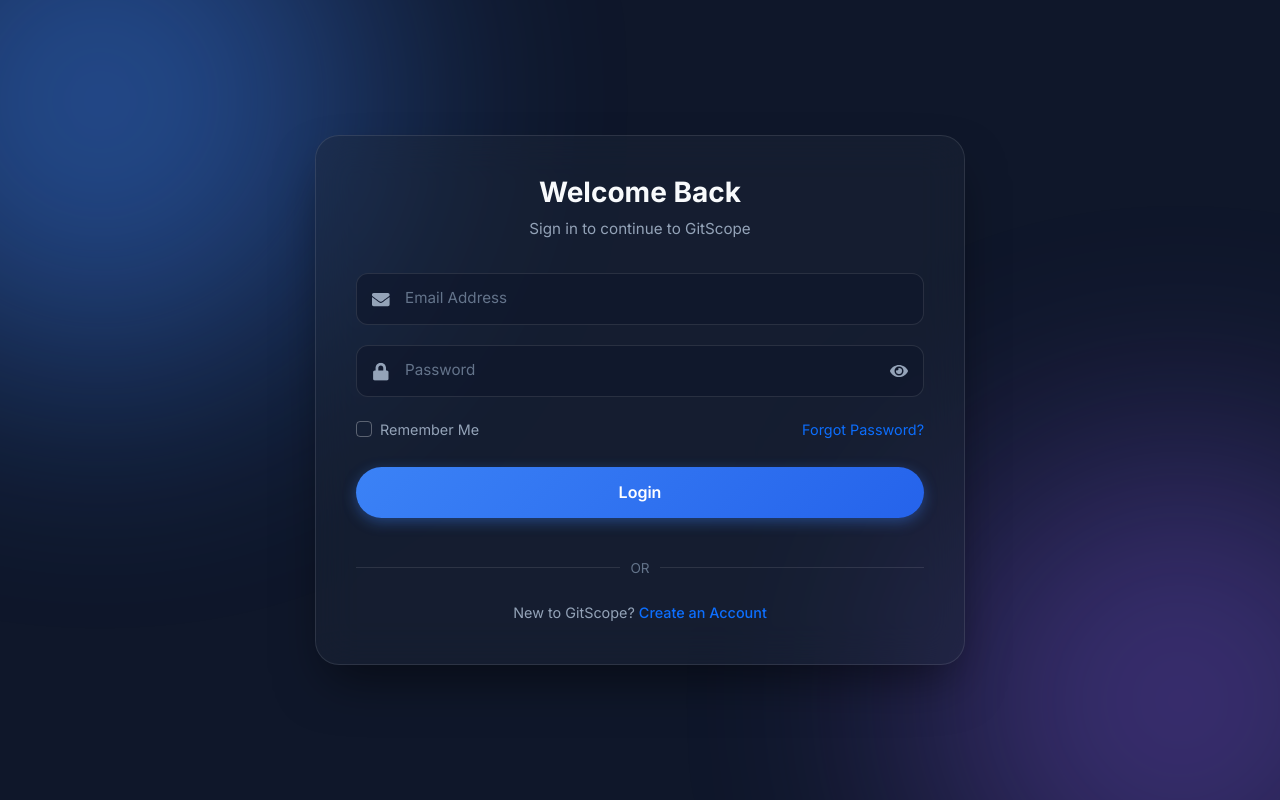
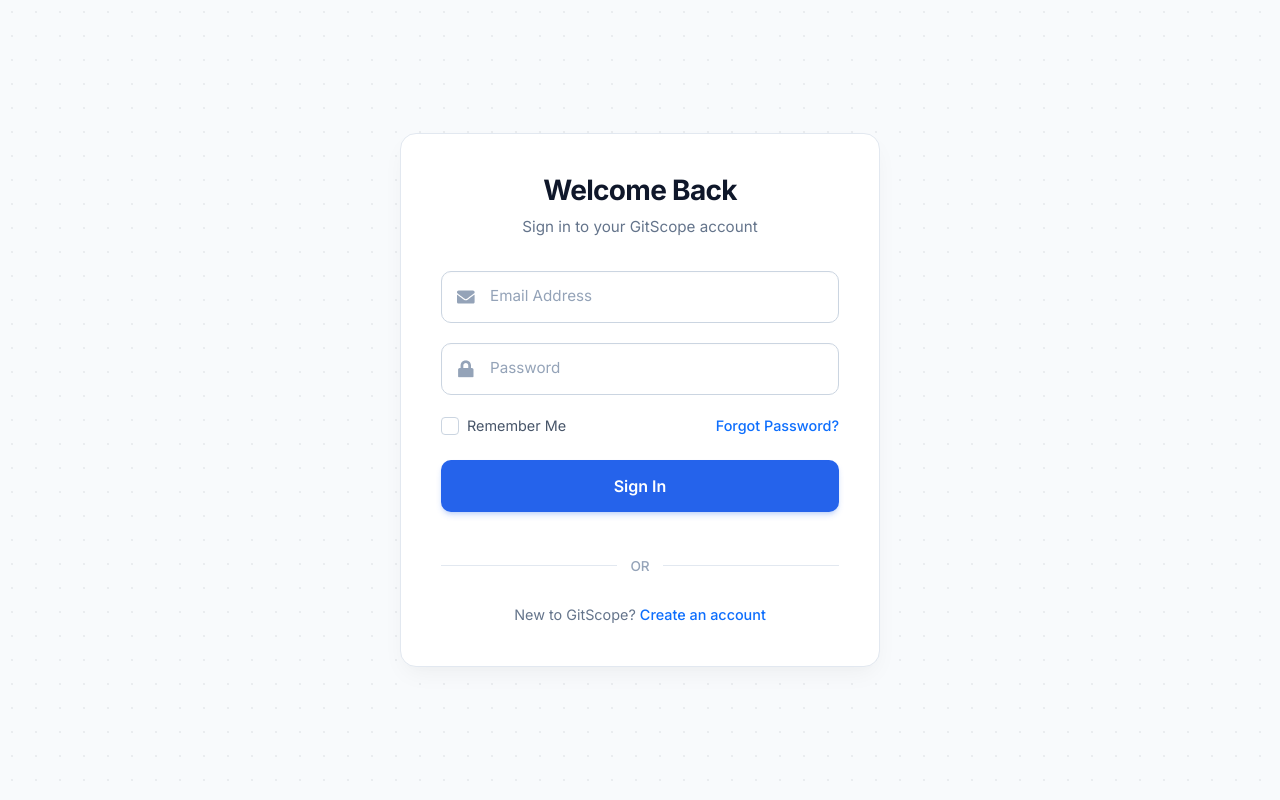
Before and after one commit to M-Kishore732006/GitScope, a React (Create React App) app in the folder client/: page /login in a window 1280 px wide. Built offline with nearby package versions, Linux system fonts and the light colour scheme.

Commit message:
Login and Signup page created

```diff
--- a/client/src/components/AuthCard.js
+++ b/client/src/components/AuthCard.js
@@ -1,20 +1,17 @@
-// src/components/AuthCard.js
 import React from 'react';
 
-// Updated default width to use CSS min() for native responsiveness.
-// It will take up 90vw on mobile devices and cap at 650px on larger screens.
-const AuthCard = ({ title, subtitle, children, width = 'min(90vw, 650px)' }) => {
+const AuthCard = ({ title, subtitle, children, width = 'min(90vw, 480px)' }) => {
   return (
     <div className="auth-layout w-100">
       <div
-        className="glass-card"
+        className="solid-card"
         style={{
-          width: '100%',     // Ensures the element attempts to fill the width
-          maxWidth: width,   // Applies the responsive 90vw -> 650px limit
-          margin: '0 auto'   // Keeps the card centered on the screen
+          maxWidth: width,
+          margin: '0 auto'
         }}
       >
-        <div className="text-center">
+        <div className="text-center" style={{ marginBottom: '2rem' }}>
+          {/* Optional: Add a subtle logo placeholder here if you want */}
           <h2 className="auth-title">{title}</h2>
           <p className="auth-subtitle">{subtitle}</p>
         </div>
--- a/client/src/components/AuthInput.js
+++ b/client/src/components/AuthInput.js
@@ -1,36 +1,18 @@
-import React, { useState } from 'react';
-import { FaEye, FaEyeSlash } from 'react-icons/fa';
+import React from 'react';
 
-const AuthInput = ({ icon: Icon, type, placeholder, name, value, onChange, required = true }) => {
-  const [showPassword, setShowPassword] = useState(false);
-
-  const isPassword = type === 'password';
-  const inputType = isPassword ? (showPassword ? 'text' : 'password') : type;
-
+const AuthInput = ({ icon: Icon, type, name, placeholder, value, onChange }) => {
   return (
     <div className="auth-input-group">
-      <div className="auth-input-icon">
-        <Icon />
-      </div>
       <input
-        type={inputType}
-        className="auth-input"
+        type={type}
+        name={name}
         placeholder={placeholder}
-        name={name}
         value={value}
         onChange={onChange}
-        required={required}
+        className="auth-input"
+        required
       />
-      {isPassword && (
-        <button
-          type="button"
-          className="toggle-password"
-          onClick={() => setShowPassword(!showPassword)}
-          aria-label="Toggle password visibility"
-        >
-          {showPassword ? <FaEyeSlash size={18} /> : <FaEye size={18} />}
-        </button>
-      )}
+      {Icon && <Icon className="auth-input-icon" />}
     </div>
   );
 };
--- a/client/src/pages/Login.js
+++ b/client/src/pages/Login.js
@@ -1,6 +1,6 @@
 import React, { useState } from 'react';
 import { Link } from 'react-router-dom';
-import { FaEnvelope, FaLock} from 'react-icons/fa';
+import { FaEnvelope, FaLock } from 'react-icons/fa';
 import AuthCard from '../components/AuthCard';
 import AuthInput from '../components/AuthInput';
 
@@ -17,13 +17,12 @@
   const handleSubmit = (e) => {
     e.preventDefault();
     console.log('Login submitted:', formData);
-    // Add authentication logic here
   };
 
   return (
     <AuthCard
       title="Welcome Back"
-      subtitle="Sign in to continue to GitScope"
+      subtitle="Sign in to your GitScope account"
     >
       <form onSubmit={handleSubmit}>
         <AuthInput
@@ -44,28 +43,26 @@
           onChange={handleChange}
         />
 
-        <div className="d-flex justify-content-between align-items-center mb-4">
-          <div className="form-check custom-checkbox">
-            <input className="form-check-input" type="checkbox" id="rememberMe" />
-            <label className="form-check-label" htmlFor="rememberMe">
-              Remember Me
-            </label>
+        <div style={{ display: 'flex', justifyContent: 'space-between', alignItems: 'center', marginBottom: '1.5rem' }}>
+          <div className="custom-checkbox">
+            <input type="checkbox" id="rememberMe" />
+            <label htmlFor="rememberMe">Remember Me</label>
           </div>
           <Link to="/forgot-password" className="link-primary" style={{ fontSize: '0.9rem' }}>
             Forgot Password?
           </Link>
         </div>
 
-        <button type="submit" className="btn-primary-gradient mb-3">
-          Login
+        <button type="submit" className="btn-primary-solid mb-3">
+          Sign In
         </button>
       </form>
 
       <div className="divider">OR</div>
 
-
-      <p className="text-center mt-4 mb-0" style={{ color: '#94A3B8', fontSize: '0.9rem' }}>
-        New to GitScope? <Link to="/signup" className="link-primary fw-medium">Create an Account</Link>
+      {/* Note the color update here to #64748B */}
+      <p style={{ textAlign: 'center', marginTop: '1.5rem', marginBottom: 0, color: '#64748B', fontSize: '0.9rem' }}>
+        New to GitScope? <Link to="/signup" className="link-primary">Create an account</Link>
       </p>
     </AuthCard>
   );
--- a/client/src/pages/Signup.js
+++ b/client/src/pages/Signup.js
@@ -25,17 +25,17 @@
       return;
     }
     console.log('Signup submitted:', formData);
-    // Add registration logic here
   };
 
   return (
     <AuthCard
       title="Create Account"
       subtitle="Start tracking your GitHub contributions"
+      width="min(90vw, 550px)"
     >
-      {/* Removed the inline styles handling the overflow/scroll here */}
       <form onSubmit={handleSubmit}>
 
+        <div style={{ display: 'grid', gridTemplateColumns: 'repeat(auto-fit, minmax(200px, 1fr))', gap: '0 1rem' }}>
           <AuthInput
             icon={FaUser}
             type="text"
@@ -44,7 +44,6 @@
             value={formData.fullName}
             onChange={handleChange}
           />
-
           <AuthInput
             icon={FaIdBadge}
             type="text"
@@ -53,6 +52,7 @@
             value={formData.rollNumber}
             onChange={handleChange}
           />
+        </div>
 
         <AuthInput
           icon={FaEnvelope}
@@ -72,6 +72,7 @@
           onChange={handleChange}
         />
 
+        <div style={{ display: 'grid', gridTemplateColumns: 'repeat(auto-fit, minmax(200px, 1fr))', gap: '0 1rem' }}>
           <AuthInput
             icon={FaLock}
             type="password"
@@ -80,7 +81,6 @@
             value={formData.password}
             onChange={handleChange}
           />
-
           <AuthInput
             icon={FaLock}
             type="password"
@@ -89,18 +89,18 @@
             value={formData.confirmPassword}
             onChange={handleChange}
           />
+        </div>
 
-        <button type="submit" className="btn-primary-gradient mt-2 mb-3">
-          Sign Up
+        <button type="submit" className="btn-primary-solid mt-2 mb-3">
+          Create Account
         </button>
       </form>
 
       <div className="divider">OR</div>
 
-
-
-      <p className="text-center mt-4 mb-0" style={{ color: '#94A3B8', fontSize: '0.9rem' }}>
-        Already have an account? <Link to="/login" className="link-primary fw-medium">Login</Link>
+      {/* Note the color update here to #64748B */}
+      <p style={{ textAlign: 'center', marginTop: '1.5rem', marginBottom: 0, color: '#64748B', fontSize: '0.9rem' }}>
+        Already have an account? <Link to="/login" className="link-primary">Sign in</Link>
       </p>
     </AuthCard>
   );
--- a/client/src/styles/auth.css
+++ b/client/src/styles/auth.css
@@ -1,78 +1,51 @@
-@import url('https://fonts.googleapis.com/css2?family=Inter:wght@300;400;500;600;700&display=swap');
+@import url('https://fonts.googleapis.com/css2?family=Inter:wght@400;500;600;700&display=swap');
 
 body {
   margin: 0;
   font-family: 'Inter', sans-serif;
-  background-color: #0F172A;
-  color: #F8FAFC;
-  overflow-x: hidden;
+  background-color: #F8FAFC; /* Soft, clean light gray background */
+  color: #0F172A; /* Deep slate for maximum readability */
 }
 
-/* Background Glowing Circles */
+/* Page Layout */
 .auth-layout {
-  position: relative;
   min-height: 100vh;
   display: flex;
   align-items: center;
   justify-content: center;
-  background-color: #0F172A;
-  overflow: hidden;
   padding: 2rem 1rem;
+  /* Subtle gray grid pattern */
+  background-image: radial-gradient(rgba(15, 23, 42, 0.06) 1px, transparent 1px);
+  background-size: 24px 24px;
 }
 
-.auth-layout::before,
-.auth-layout::after {
-  content: '';
-  position: absolute;
-  width: 500px;
-  height: 500px;
-  border-radius: 50%;
-  filter: blur(120px);
-  z-index: 0;
-  opacity: 0.4;
-  animation: pulseGlow 8s infinite alternate;
+/* Solid Professional Card (Light) */
+.solid-card {
+  background-color: #FFFFFF; /* Pure white */
+  border: 1px solid #E2E8F0;
+  border-radius: 16px;
+  padding: 2.5rem;
+  /* Soft, premium shadow */
+  box-shadow: 0 10px 25px -5px rgba(0, 0, 0, 0.05), 0 8px 10px -6px rgba(0, 0, 0, 0.01);
+  width: 100%;
 }
 
-.auth-layout::before {
-  top: -150px;
-  left: -150px;
-  background: #3B82F6;
+/* Typography */
+.auth-title {
+  font-weight: 700;
+  font-size: 1.75rem;
+  margin-bottom: 0.5rem;
+  color: #0F172A; /* Almost black */
+  letter-spacing: -0.025em;
 }
 
-.auth-layout::after {
-  bottom: -150px;
-  right: -150px;
-  background: #8B5CF6;
-  animation-delay: 4s;
+.auth-subtitle {
+  color: #64748B; /* Medium gray */
+  font-size: 0.95rem;
+  margin-bottom: 2rem;
 }
 
-@keyframes pulseGlow {
-  0% { transform: scale(1); opacity: 0.3; }
-  100% { transform: scale(1.1); opacity: 0.5; }
-}
-
-/* Glassmorphism Card */
-.glass-card {
-  background: rgba(30, 41, 59, 0.4);
-  backdrop-filter: blur(20px);
-  -webkit-backdrop-filter: blur(20px);
-  border: 1px solid rgba(255, 255, 255, 0.1);
-  border-radius: 24px;
-  padding: 2.5rem;
-  box-shadow: 0 25px 50px -12px rgba(0, 0, 0, 0.5);
-  position: relative;
-  z-index: 1;
-  width: 100%;
-  max-width: 450px;
-  animation: fadeIn 0.6s ease-out;
-}
-
-@keyframes fadeIn {
-  from { opacity: 0; transform: translateY(20px); }
-  to { opacity: 1; transform: translateY(0); }
-}
-
-/* Input Styling */
+/* Input Fields */
 .auth-input-group {
   position: relative;
   margin-bottom: 1.25rem;
@@ -85,170 +58,141 @@
   transform: translateY(-50%);
   color: #94A3B8;
   font-size: 1.1rem;
-  transition: color 0.3s ease;
-  z-index: 2;
+  transition: color 0.2s ease;
 }
 
 .auth-input {
   width: 100%;
-  background: rgba(15, 23, 42, 0.6);
-  border: 1px solid rgba(255, 255, 255, 0.1);
-  border-radius: 12px;
+  background-color: #FFFFFF;
+  border: 1px solid #CBD5E1;
+  border-radius: 10px;
   padding: 0.85rem 1rem 0.85rem 3rem;
-  color: #F8FAFC;
+  color: #0F172A;
   font-size: 0.95rem;
-  transition: all 0.3s ease;
+  transition: all 0.2s ease;
+  box-sizing: border-box;
+  box-shadow: 0 1px 2px rgba(0, 0, 0, 0.02) inset;
+}
+
+.auth-input:hover {
+  border-color: #94A3B8;
 }
 
 .auth-input:focus {
   outline: none;
-  border-color: #3B82F6;
-  box-shadow: 0 0 0 3px rgba(59, 130, 246, 0.2);
-  background: rgba(15, 23, 42, 0.8);
+  border-color: #2563EB;
+  background-color: #FFFFFF;
+  box-shadow: 0 0 0 3px rgba(37, 99, 235, 0.15);
 }
 
 .auth-input:focus ~ .auth-input-icon {
-  color: #3B82F6;
+  color: #2563EB;
 }
 
 .auth-input::placeholder {
-  color: #64748B;
+  color: #94A3B8;
 }
 
-.toggle-password {
-  position: absolute;
-  right: 1rem;
-  top: 50%;
-  transform: translateY(-50%);
-  color: #94A3B8;
-  cursor: pointer;
-  background: none;
-  border: none;
-  padding: 0;
-  display: flex;
-  transition: color 0.3s ease;
-}
-
-.toggle-password:hover {
-  color: #E2E8F0;
-}
-
-/* Buttons */
-.btn-primary-gradient {
+/* Solid Button */
+.btn-primary-solid {
   width: 100%;
-  background: linear-gradient(135deg, #3B82F6, #2563EB);
+  background-color: #2563EB; /* Vibrant Blue */
   color: white;
   border: none;
-  border-radius: 9999px; /* Pill shape */
+  border-radius: 10px;
   padding: 0.85rem;
   font-weight: 600;
   font-size: 1rem;
-  transition: all 0.3s ease;
+  transition: all 0.2s ease;
   cursor: pointer;
-  box-shadow: 0 4px 14px 0 rgba(59, 130, 246, 0.39);
+  box-shadow: 0 4px 6px -1px rgba(37, 99, 235, 0.2), 0 2px 4px -2px rgba(37, 99, 235, 0.2);
 }
 
-.btn-primary-gradient:hover {
-  transform: translateY(-2px);
-  box-shadow: 0 6px 20px rgba(59, 130, 246, 0.5);
+.btn-primary-solid:hover {
+  background-color: #1D4ED8;
+  box-shadow: 0 6px 8px -1px rgba(37, 99, 235, 0.3), 0 2px 4px -2px rgba(37, 99, 235, 0.2);
 }
 
-.btn-primary-gradient:active {
-  transform: translateY(0);
+.btn-primary-solid:active {
+  background-color: #1E40AF;
+  transform: translateY(1px);
+  box-shadow: none;
 }
 
-.btn-social {
-  width: 100%;
-  background: rgba(255, 255, 255, 0.05);
-  border: 1px solid rgba(255, 255, 255, 0.1);
-  color: white;
-  border-radius: 9999px;
-  padding: 0.85rem;
-  font-weight: 500;
-  display: flex;
-  align-items: center;
-  justify-content: center;
-  gap: 0.75rem;
-  transition: all 0.3s ease;
-  cursor: pointer;
-}
-
-.btn-social:hover {
-  background: rgba(255, 255, 255, 0.1);
-  border-color: rgba(255, 255, 255, 0.2);
-  transform: translateY(-2px);
-}
-
-/* Typography and Extras */
-.auth-title {
-  font-weight: 700;
-  font-size: 1.75rem;
-  margin-bottom: 0.5rem;
-  color: #F8FAFC;
-}
-
-.auth-subtitle {
-  color: #94A3B8;
-  font-size: 0.95rem;
-  margin-bottom: 2rem;
-}
-
+/* Dividers & Links */
 .divider {
   display: flex;
   align-items: center;
   text-align: center;
-  color: #64748B;
+  color: #94A3B8;
   font-size: 0.85rem;
-  margin: 1.5rem 0;
+  margin: 1.75rem 0;
+  font-weight: 500;
 }
 
 .divider::before,
 .divider::after {
   content: '';
   flex: 1;
-  border-bottom: 1px solid rgba(255, 255, 255, 0.1);
+  border-bottom: 1px solid #E2E8F0;
 }
 
 .divider:not(:empty)::before {
-  margin-right: .75em;
+  margin-right: 1em;
 }
 
 .divider:not(:empty)::after {
-  margin-left: .75em;
+  margin-left: 1em;
 }
 
 .link-primary {
-  color: #60A5FA;
+  color: #2563EB;
   text-decoration: none;
-  transition: color 0.3s ease;
+  font-weight: 500;
+  transition: color 0.2s ease;
 }
 
 .link-primary:hover {
-  color: #93C5FD;
+  color: #1D4ED8;
   text-decoration: underline;
 }
 
 /* Checkbox */
-.custom-checkbox .form-check-input {
-  background-color: transparent;
-  border-color: rgba(255, 255, 255, 0.3);
+.custom-checkbox {
+  display: flex;
+  align-items: center;
+  gap: 0.5rem;
 }
 
-.custom-checkbox .form-check-input:checked {
-  background-color: #3B82F6;
-  border-color: #3B82F6;
+.custom-checkbox input[type="checkbox"] {
+  appearance: none;
+  background-color: #FFFFFF;
+  border: 1px solid #CBD5E1;
+  width: 18px;
+  height: 18px;
+  border-radius: 4px;
+  cursor: pointer;
+  position: relative;
+  transition: all 0.2s;
 }
 
-.custom-checkbox .form-check-label {
-  color: #94A3B8;
-  font-size: 0.9rem;
+.custom-checkbox input[type="checkbox"]:checked {
+  background-color: #2563EB;
+  border-color: #2563EB;
 }
 
-/* Custom Scrollbar for form if needed on small screens */
-.glass-card::-webkit-scrollbar {
-  width: 6px;
+.custom-checkbox input[type="checkbox"]:checked::after {
+  content: '✓';
+  position: absolute;
+  color: white;
+  font-size: 12px;
+  top: 50%;
+  left: 50%;
+  transform: translate(-50%, -50%);
 }
-.glass-card::-webkit-scrollbar-thumb {
-  background-color: rgba(255, 255, 255, 0.2);
-  border-radius: 10px;
+
+.custom-checkbox label {
+  color: #475569;
+  font-size: 0.9rem;
+  cursor: pointer;
 }
```
Lines whose indentation alone changed are shown as unchanged.
